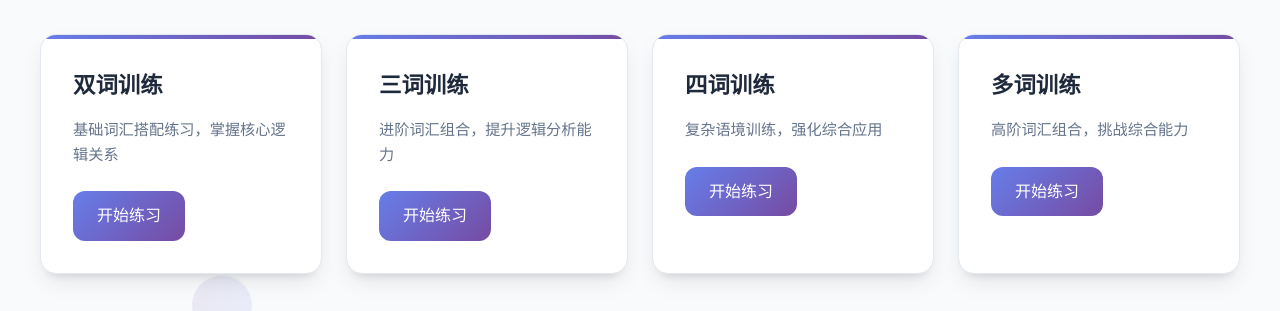
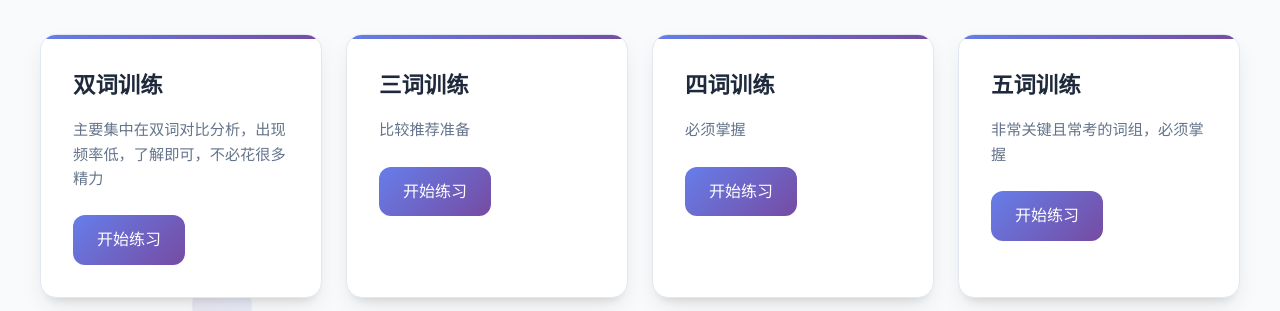
Before and after one commit to Yaoyuan-Zhang319/IdiomsStatistics, a plain HTML site: page index.html in a window 1280 px wide. Shown: the part 209-520 px from the top of the page. Drawn offline with Linux system fonts and the light colour scheme.

```diff
--- a/index.html
+++ b/index.html
@@ -352,26 +352,32 @@
         <div class="main-grid">
             <div class="card">
                 <h3 class="card-title">双词训练</h3>
-                <p class="card-description">基础词汇搭配练习，掌握核心逻辑关系</p>
+                <p class="card-description">主要集中在双词对比分析，出现频率低，了解即可，不必花很多精力</p>
                 <a href="idioms_pairs.html" class="btn">开始练习</a>
             </div>
 
             <div class="card">
                 <h3 class="card-title">三词训练</h3>
-                <p class="card-description">进阶词汇组合，提升逻辑分析能力</p>
+                <p class="card-description">比较推荐准备</p>
                 <a href="idioms_trios.html" class="btn">开始练习</a>
             </div>
 
             <div class="card">
                 <h3 class="card-title">四词训练</h3>
-                <p class="card-description">复杂语境训练，强化综合应用</p>
+                <p class="card-description">必须掌握</p>
                 <a href="idioms_quads.html" class="btn">开始练习</a>
             </div>
 
             <div class="card">
+                <h3 class="card-title">五词训练</h3>
+                <p class="card-description">非常关键且常考的词组，必须掌握</p>
+                <a href="idioms_pentas.html" class="btn">开始练习</a>
+            </div>
+
+            <div class="card">
                 <h3 class="card-title">多词训练</h3>
-                <p class="card-description">高阶词汇组合，挑战综合能力</p>
-                <a href="idioms_pentas.html" class="btn">开始练习</a>
+                <p class="card-description">主要挑选常见的词组进行对比分析，词组内词语关系相对弱</p>
+                <a href="idioms_hexas.html" class="btn">开始练习</a>
             </div>
         </div>
 
```
